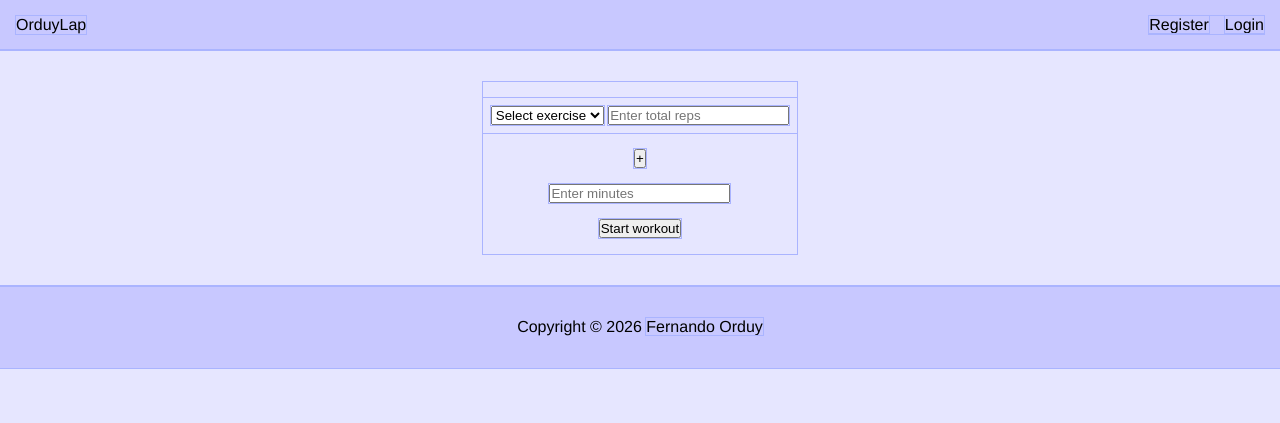
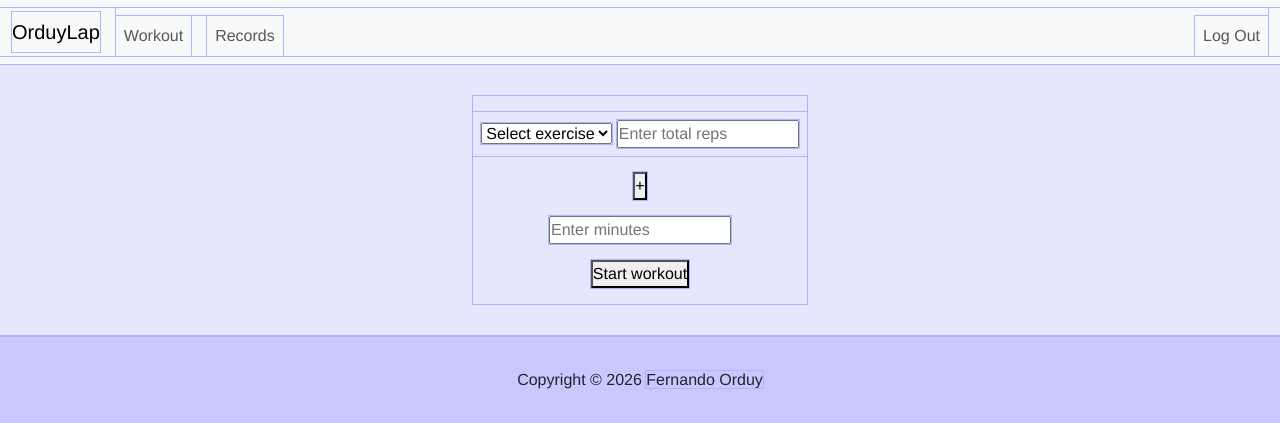
Before and after one commit to ferchorduy/harvard-cs50, a Flask app: page /workout in a window 1280 px wide. Shown: the top 423 px of the page. Run offline with Flask 3, Linux system fonts and the light colour scheme; the visitor is signed in with stand-in values (Sample User, id 1).

Commit message:
Fix navbar and add required html files

```diff
--- a/Week-10-Final-Project/app.py
+++ b/Week-10-Final-Project/app.py
@@ -24,9 +24,10 @@ def after_request(response):
 
 
 @app.route("/")
-def layout():
+def index():
+    """Show history, or analytics of some sort, as home page"""
     return apology("TODO")
 
 @app.route("/workout")
-def begin_lap():
+def workout():
     return render_template("workout.html")
--- a/Week-10-Final-Project/templates/layout.html
+++ b/Week-10-Final-Project/templates/layout.html
@@ -3,27 +3,41 @@
   <head>
     <meta charset="UTF-8">
     <meta name="viewport" content="width=device-width, initial-scale=1.0">
+
+    <!-- http://getbootstrap.com/docs/5.3/ -->
+    <link href="https://cdn.jsdelivr.net/npm/bootstrap@5.3.8/dist/css/bootstrap.min.css" rel="stylesheet" integrity="sha384-sRIl4kxILFvY47J16cr9ZwB07vP4J8+LH7qKQnuqkuIAvNWLzeN8tE5YBujZqJLB" crossorigin="anonymous">
+    <script src="https://cdn.jsdelivr.net/npm/bootstrap@5.3.8/dist/js/bootstrap.bundle.min.js" integrity="sha384-FKyoEForCGlyvwx9Hj09JcYn3nv7wiPVlz7YYwJrWVcXK/BmnVDxM+D2scQbITxI" crossorigin="anonymous"></script>
+
     <link href="/static/styles.css" rel="stylesheet">
     <script src="/static/scripts.js" defer></script>
+
     <title>OrduyLap: {% block title %}{% endblock %}</title>
   </head>
   <body>
-    <header>
-      <a href="/">OrduyLap</a>
-      <nav>
-        {% if session["user_id"] %}
-          <ul>
-            <li><a href="#">Register</a></li>
-            <li><a href="#">Login</a></li>
-          </ul>
-        {% else %}
-          <ul>
-            <li><a href="#">Register</a></li>
-            <li><a href="#">Login</a></li>
-          </ul>
-        {% endif %}
+      <nav class="navbar navbar-expand-md bg-body-tertiary">
+        <div class="container-fluid">
+          <a class="navbar-brand" href="/">OrduyLap</a>
+          <button aria-controls="navbar" aria-expanded="false" aria-label="Toggle navigation" class="navbar-toggler" data-bs-target="#navbar" data-bs-toggle="collapse" type="button">
+              <span class="navbar-toggler-icon"></span>
+          </button>
+          <div class="collapse navbar-collapse" id="navbar">
+            {% if session["user_id"] %}
+              <ul class="navbar-nav me-auto mt-2">
+                <li class="nav-item"><a class="nav-link" href="/workout">Workout</a></li>
+                <li class="nav-item"><a class="nav-link" href="/records">Records</a></li>
+              </ul>
+              <ul class="navbar-nav ms-auto mt-2">
+                <li class="nav-item"><a class="nav-link" href="/logout">Log Out</a></li>
+              </ul>
+            {% else %}
+              <ul class="navbar-nav ms-auto mt-2">
+                <li class="nav-item"><a class="nav-link" href="/register">Register</a></li>
+                <li class="nav-item"><a class="nav-link" href="/login">Log In</a></li>
+              </ul>
+            {% endif %}
+          </div>
+        </div>
       </nav>
-    </header>
     <main>
       {% block body %}{% endblock %}
     </main>
```
Also changed, not shown: Week-10-Final-Project/templates/index.html (added), Week-10-Final-Project/templates/login.html (added), Week-10-Final-Project/templates/logout.html (added), Week-10-Final-Project/templates/records.html (added), Week-10-Final-Project/templates/register.html (added).
